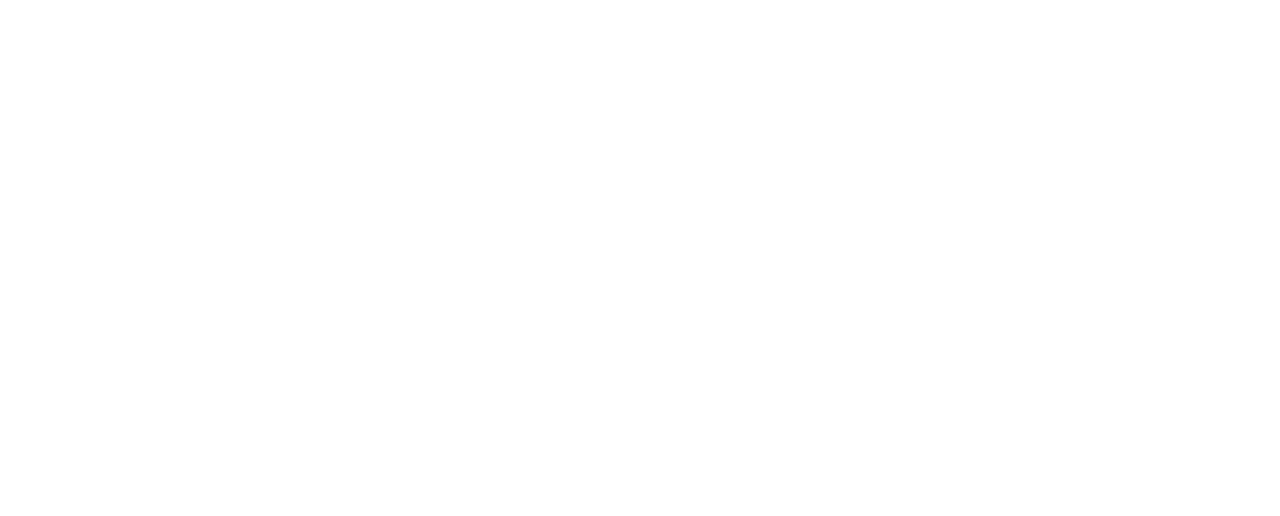
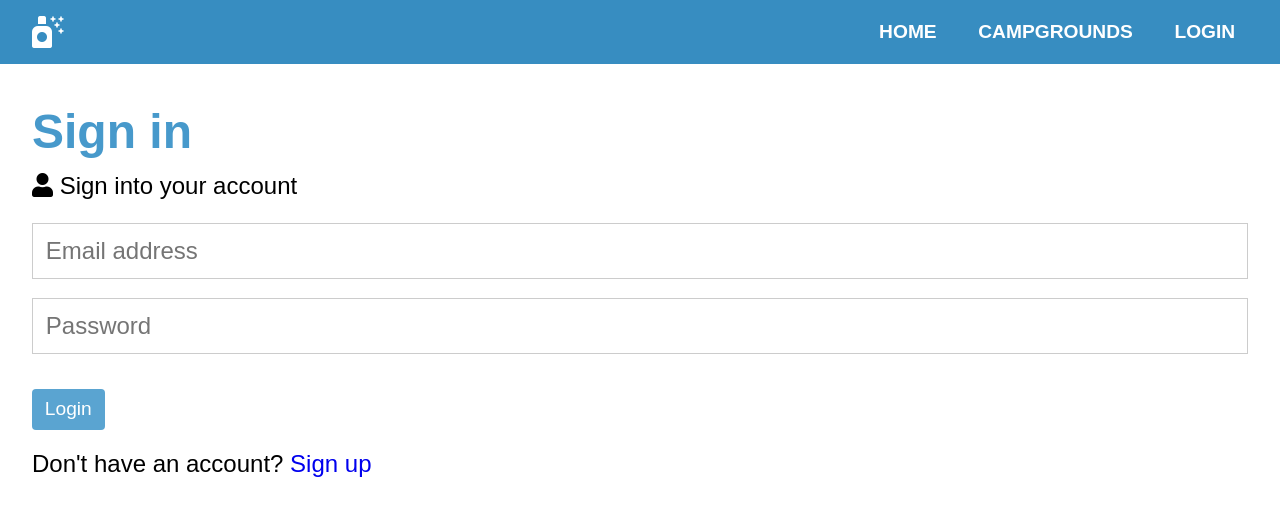
Before and after one commit to kyle-trinh/yelp-camp-react, a React (Create React App) app in the folder client/: page /login in a window 1280 px wide. Shown: the top 516 px of the page. Built offline with nearby package versions, Linux system fonts and the light colour scheme; the HTML template or start-up script is replaced by a standard one.

Commit message:
Add login page

```diff
--- a/client/scss/App.scss
+++ b/client/scss/App.scss
@@ -119,6 +119,12 @@
   }
 }
 
+#menu-dark {
+  background-color: darken($secondary-color, 30);
+  padding: 1rem 2rem;
+  max-width: 100vw;
+}
+
 .section-campgrounds {
   position: relative;
   z-index: 20;
@@ -178,3 +184,45 @@
     }
   }
 }
+
+.container {
+  max-width: 90rem;
+  margin: 0 auto;
+  overflow: hidden;
+  padding: 2rem 2rem;
+}
+
+.text-primary {
+  font-size: 3rem;
+  color: darken($secondary-color, 25);
+}
+
+.lead {
+  font-size: 1.5rem;
+  margin-left: 0;
+}
+
+.form {
+  .form-group {
+    margin: 1.2rem 0;
+  }
+
+  .form-text {
+    display: block;
+    margin-top: 0.6rem;
+    color: #888;
+  }
+}
+
+input[type='text'],
+input[type='email'],
+input[type='password'],
+input[type='date'],
+textarea,
+select {
+  display: block;
+  width: 100%;
+  padding: 0.8rem;
+  font-size: 1.5rem;
+  border: 1px solid #ccc;
+}
--- a/client/src/App.css
+++ b/client/src/App.css
@@ -90,6 +90,11 @@
         background-color: #aad0e7;
         color: #2b709a; }
 
+#menu-dark {
+  background-color: #378dc1;
+  padding: 1rem 2rem;
+  max-width: 100vw; }
+
 .section-campgrounds {
   position: relative;
   z-index: 20;
@@ -134,3 +139,37 @@
       .section-campgrounds .campgrounds .col-1-of-3 h3 {
         margin-top: 0.8rem;
         font-size: 2rem; }
+
+.container {
+  max-width: 90rem;
+  margin: 0 auto;
+  overflow: hidden;
+  padding: 2rem 2rem; }
+
+.text-primary {
+  font-size: 3rem;
+  color: #4799cb; }
+
+.lead {
+  font-size: 1.5rem;
+  margin-left: 0; }
+
+.form .form-group {
+  margin: 1.2rem 0; }
+
+.form .form-text {
+  display: block;
+  margin-top: 0.6rem;
+  color: #888; }
+
+input[type='text'],
+input[type='email'],
+input[type='password'],
+input[type='date'],
+textarea,
+select {
+  display: block;
+  width: 100%;
+  padding: 0.8rem;
+  font-size: 1.5rem;
+  border: 1px solid #ccc; }
--- a/client/src/App.js
+++ b/client/src/App.js
@@ -5,6 +5,7 @@
 import store from './store';
 import Landing from './components/layout/Landing';
 import Campground from './components/campground/Campground';
+import Login from './components/auth/Login';
 
 const App = () => {
   return (
@@ -14,6 +15,7 @@
           <Route exact path="/" component={Landing} />
           <Switch>
             <Route exact path="/campground" component={Campground} />
+            <Route exact path="/login" component={Login} />
           </Switch>
         </Fragment>
       </Router>
--- /dev/null
+++ b/client/src/components/auth/Login.js
@@ -0,0 +1,44 @@
+import React from 'react';
+import { Link } from 'react-router-dom';
+import Navbar from '../layout/Navbar';
+
+const Login = () => {
+  return (
+    <div>
+      <Navbar className="menu" id="menu-dark" />
+      <section className="container">
+        <h1 className="text-primary">Sign in</h1>
+        <p className="lead">
+          {' '}
+          <i className="fas fa-user" /> Sign into your account{' '}
+        </p>
+        <form className="form">
+          <div className="form-group">
+            <input
+              type="email"
+              placeholder="Email address"
+              name="email"
+              required
+            />
+          </div>
+          <div className="form-group">
+            <input
+              type="password"
+              placeholder="Password"
+              name="password"
+              minLength="6"
+            />
+          </div>
+
+          <input type="submit" className="btn btn-primary" value="Login" />
+        </form>
+
+        <p className="lead">
+          Don't have an account? <Link to="/register">Sign up</Link>
+        </p>
+      </section>
+    </div>
+  );
+};
+
+export default Login;
--- a/client/src/components/layout/Landing.js
+++ b/client/src/components/layout/Landing.js
@@ -7,7 +7,7 @@
   return (
     <Fragment>
       <header>
-        <Navbar />
+        <Navbar className="menu" />
         <Slideshow />
       </header>
       <CampgroundList />
--- a/client/src/components/layout/Navbar.js
+++ b/client/src/components/layout/Navbar.js
@@ -1,9 +1,9 @@
 import React from 'react';
 import { Link } from 'react-router-dom';
 
-const Navbar = () => {
+const Navbar = props => {
   return (
-    <nav className="menu">
+    <nav className={props.className} id={props.id}>
       <i className="fas fa-air-freshener" />
       <ul className="menu-nav">
         <li className="nav-item">
@@ -17,9 +17,9 @@
           </Link>
         </li>
         <li className="nav-item">
-          <a href="#!" className="nav-link">
+          <Link to="/login" className="nav-link">
             Login
-          </a>
+          </Link>
         </li>
       </ul>
     </nav>
--- a/client/src/reducers/campground.js
+++ b/client/src/reducers/campground.js
@@ -16,6 +16,12 @@
         campgrounds: payload,
         loading: false
       };
+    case CAMPGROUND_ERROR:
+      return {
+        ...state,
+        error: payload,
+        loading: false
+      };
     default:
       return state;
   }
```
